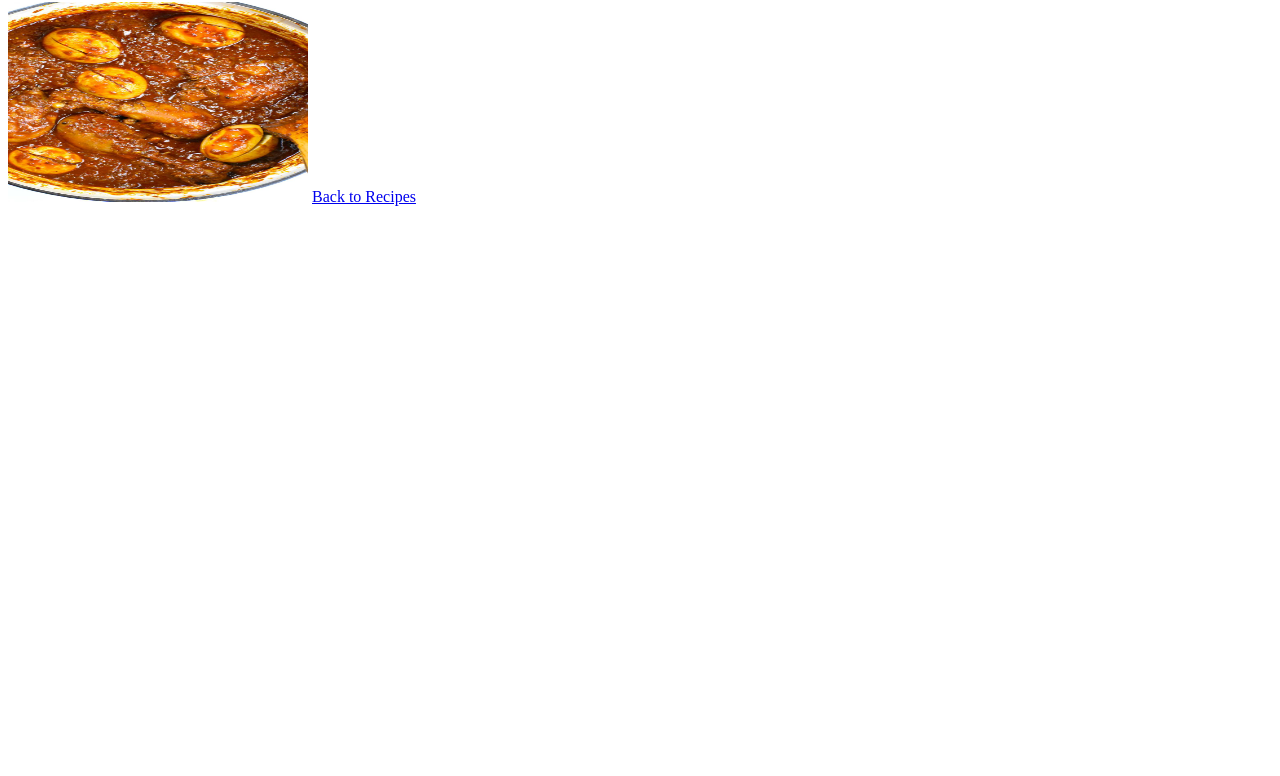
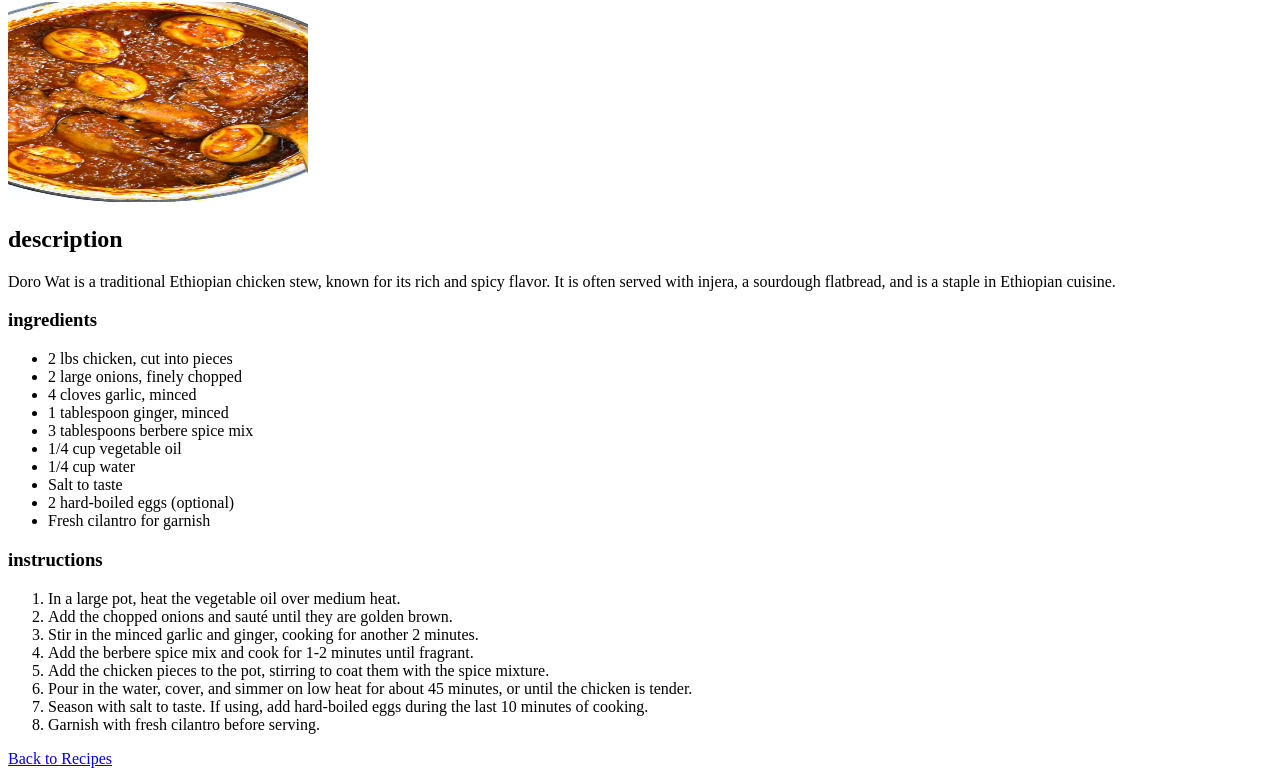
Before and after one commit to aizen237/odin-recipes, a plain HTML site: page recipes/dorowet.html in a window 1280 px wide. Shown: the part 78-854 px from the top of the page. Before the commit the page ends 800 px from the top, so only its background shows below. Drawn offline with Linux system fonts and the light colour scheme.

Commit message:
added a description, ingradients using unorderd list and instraction using orederd list in the dorowet.html file

```diff
--- a/recipes/dorowet.html
+++ b/recipes/dorowet.html
@@ -8,7 +8,33 @@
 <body>
     <h1>Doro Wat (Ethiopian Chicken Stew)</h1>
     <img src="Doro.jfif" alt="Doro Wat" style="width: 300px; height: 200px;">
-
+    <h2>description</h2>
+    <p>Doro Wat is a traditional Ethiopian chicken stew, known for its rich and spicy flavor.
+     It is often served with injera, a sourdough flatbread, and is a staple in Ethiopian cuisine.</p>
+    <h3>ingredients</h3>
+    <ul>
+        <li>2 lbs chicken, cut into pieces</li>
+        <li>2 large onions, finely chopped</li>
+        <li>4 cloves garlic, minced</li>
+        <li>1 tablespoon ginger, minced</li>
+        <li>3 tablespoons berbere spice mix</li>
+        <li>1/4 cup vegetable oil</li>
+        <li>1/4 cup water</li>
+        <li>Salt to taste</li>
+        <li>2 hard-boiled eggs (optional)</li>
+        <li>Fresh cilantro for garnish</li>
+    </ul>
+    <h3>instructions</h3>
+    <ol>
+        <li>In a large pot, heat the vegetable oil over medium heat.</li>
+        <li>Add the chopped onions and sauté until they are golden brown.</li>
+        <li>Stir in the minced garlic and ginger, cooking for another 2 minutes.</li>
+        <li>Add the berbere spice mix and cook for 1-2 minutes until fragrant.</li>
+        <li>Add the chicken pieces to the pot, stirring to coat them with the spice mixture.</li>
+        <li>Pour in the water, cover, and simmer on low heat for about 45 minutes, or until the chicken is tender.</li>
+        <li>Season with salt to taste. If using, add hard-boiled eggs during the last 10 minutes of cooking.</li>
+        <li>Garnish with fresh cilantro before serving.</li>
+    </ol>
     <a href="index.html">Back to Recipes</a>
 </body>
 </html>
```
